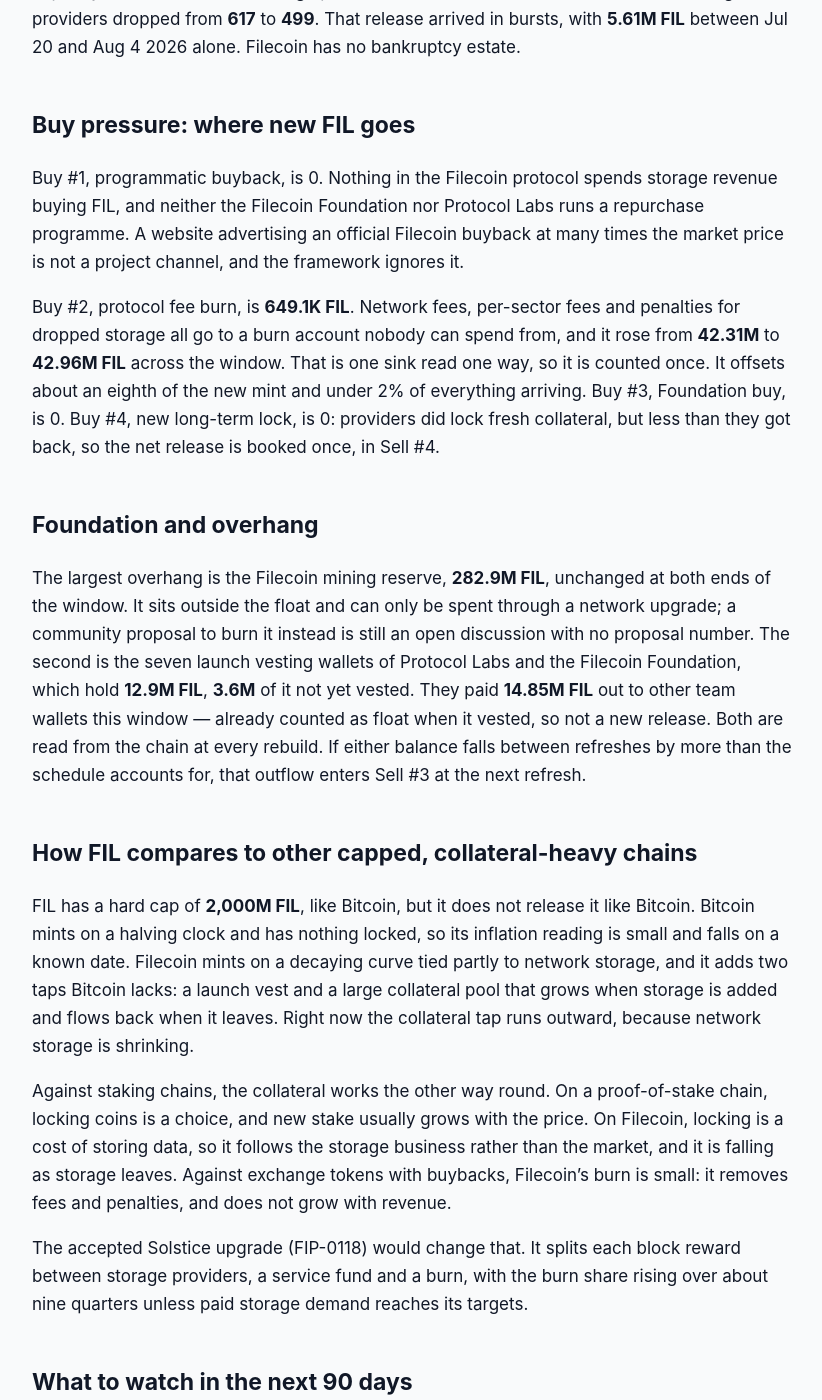
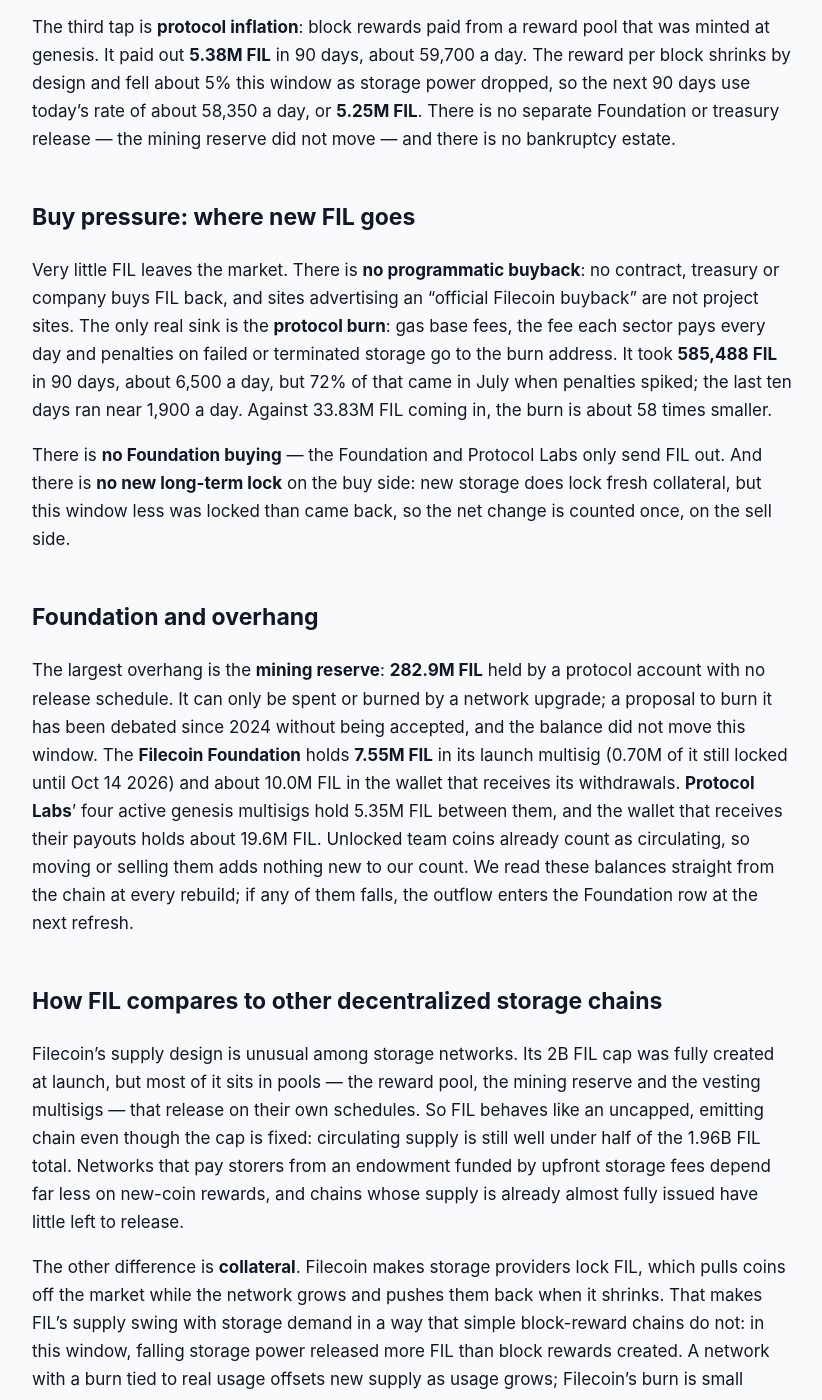
Before and after one commit to jeevansongmy-spec/mrnasdog-articles, a Jekyll site: the page built from crypto/fil-pressure-framework.md, in a window 1280 px wide and 1400 px high, scrolled down 1255 px. Shown: the whole window, without its empty margins (228-1050 px from the left). Built offline with Jekyll 4.4.1, drawn with Linux system fonts in a browser that asks for light colours; some of the changed text lies outside the part shown.

Commit message:
publish: crypto/fil-pressure-framework

```diff
--- a/crypto/fil-pressure-framework.md
+++ b/crypto/fil-pressure-framework.md
@@ -1,6 +1,6 @@
 ---
-title:         "FIL Inflation Analysis · September 2026 · Supply growing, projected to keep growing"
-description:   "Filecoin put 35.26M FIL on the market in 90 days; the mint was 5.42M. Vesting 16.84M, collateral 13.00M, burn 649.1K. Net +4.18%, next +2.74% as vesting ends."
+title:         "FIL Inflation Analysis · September 2026 · Supply growing · projected to keep growing"
+description:   "FIL supply is growing: 16.84M vested, 11.61M collateral returned and 5.38M mined against a 585K burn gave +4.00% in 90 days, about +2.31% next as vesting ends."
 canonical_url: "https://mrnasdog.com/research/fil/inflation"
 tags:          ["crypto", "fil", "filecoin", "storage"]
 published:     true
@@ -8,46 +8,54 @@ published:     true
 
 > Originally published at **[mrnasdog.com/research/fil/inflation](https://mrnasdog.com/research/fil/inflation)** by MrNasdog.
 
-Filecoin's FIL supply is growing, and new coins are the smallest part of it. The MrNasdog Pressure Framework reads FIL at **+4.18%** over the trailing 90 days and **+2.74%** over the next 90: **35.26M FIL** of sell pressure — launch vesting, storage collateral handed back and the block-reward mint — against **649.1K FIL** burned and no buyback. The six-year launch vest ends on **Oct 14 2026**, which is why the forward number falls, and the whole supply sits under a hard protocol cap of **2,000M FIL**.
+# FIL Inflation Analysis · September 2026 · Supply growing · projected to keep growing
+
+Filecoin's FIL supply is growing fast, and the pace is about to fall. Over the last 90 days **33.83M FIL** reached the market — **16.84M** from the six-year launch vesting, **11.61M** from storage collateral coming back and **5.38M** from block rewards — while only **585.5K FIL** was burned, a net rise of **+4.00%**. The launch vesting ends on **Oct 14 2026**, so the next 90 days read about **+2.31%**; the monitor reads **+4.79%** for the last 90 days.
 
 ## The verdict, in one paragraph
 
-Against a circulating base of **827.8M FIL**, the framework books **35.26M FIL** of sell pressure and **649.1K FIL** of buy pressure over the trailing 90 days — a net of **+4.18%** — and projects **+2.74%** for the next 90 days. The inflation monitor reads **+4.72%** for the same window, a gap of **0.54 percentage points**, just over the framework's 0.5pp tolerance, so the overview page carries a monitor-gap warning. The gap splits cleanly: **0.20pp** is base convention, because the monitor divides by the supply of 90 days ago while the framework divides by today's, and **0.34pp** is the monitor's supply estimate rising **2.7M FIL** faster than the chain's own circulating figure. The label for FIL is **a capped chain still paying out its launch allocation and its storage collateral**: the mint is shrinking, but the float is not.
+The MrNasdog Pressure Framework puts FIL's net supply change at **+4.00%** over the last 90 days (Jul 1 to Sep 29 2026) and **+2.31%** for the next 90. The monitor, which reads a third-party circulating count, shows **+4.79%**, a gap of **0.79 percentage points**. That is above our 0.5-point line, so the page carries a ⚠ monitor gap note. We walked it down: the monitor's supply figure sits about 85M FIL below the chain's own count and caught up **4.8M FIL** of older supply during the window (0.60 points), and it divides by the smaller 90-day-old figure (0.19 points). The chain's own circulating supply rose **33.25M FIL**, which is exactly our sell rows less the burn. Filecoin is a **steadily inflationary storage network whose biggest unlock is about to end**.
 
 ## Sell pressure: where new FIL comes from
 
-Sell #1, protocol inflation, is **5.42M FIL**. Filecoin mints new FIL every 30 seconds as block rewards for the storage providers who prove they are holding data. The chain's reward pot paid out exactly that much between Jun 20 2026 and Sep 18 2026, and the pace fell in every two-week slice of the window as total network storage shrank. A provider receives a quarter of each reward at once; the other three quarters unlock day by day over 180 days, and that locked part reaches the market through Sell #4 when it frees up.
+Three taps put FIL on the market, and the one people talk about most — mining — is the smallest. The largest is the **launch vesting**: 409.8M FIL set aside for Protocol Labs and the Filecoin Foundation at launch unlocks in a straight line over six years, about **187,100 FIL a day**. That added **16.84M FIL** in the last 90 days. The schedule is written into the chain's vesting multisigs and ends at epoch 6,456,088, on **Oct 14 2026**, so only about **2.89M FIL** is left to unlock. Protocol Labs' multisigs sent 14.8M FIL to its own wallets during the window; the Foundation's multisig did not move.
 
-Sell #2, vesting unlocks, is the largest tap at **16.84M FIL**. At launch Filecoin set aside **409.8M FIL** for Protocol Labs, its team and the Filecoin Foundation, vesting in a straight line over six years. That works out to **187.1K FIL** a day, and the chain's own vested figure rose by exactly the scheduled amount over the window, to the coin. Vested FIL counts as tradable the moment it vests, so later moves between team wallets add nothing. The schedule ends on **Oct 14 2026** (the project's own post says Oct 15), with only **4.92M FIL** still to come.
+The second tap is **returned storage collateral**, which sits in our "long-term locked" row. Filecoin storage providers must lock FIL as collateral for every sector they store, and three quarters of each block reward is also locked for 180 days. When storage expires or is removed, that FIL comes back. The network shrank this window — raw storage power fell 18%, from 1.89 to 1.55 EiB — so far more collateral was returned than newly locked: the locked total fell from 75.54M to 63.93M FIL, releasing **11.61M FIL**. It came in bursts, with 4.2M FIL in the last ten days of July alone, and the next 90 days hold the same total because nothing in the protocol has changed.
 
-Sell #3, Foundation and unscheduled unlocks, is 0: the Filecoin mining reserve did not move a single coin, and no other team pot has a release on record this window. Sell #4, long-term locked or bankruptcy, is **13.00M FIL**. Storage providers lock FIL as collateral for every sector they store and get it back when the sector ends. Locked FIL fell from **76.95M** to **63.95M** as capacity retired — network storage power fell about 18% and the count of active storage providers dropped from **617** to **499**. That release arrived in bursts, with **5.61M FIL** between Jul 20 and Aug 4 2026 alone. Filecoin has no bankruptcy estate.
+The third tap is **protocol inflation**: block rewards paid from a reward pool that was minted at genesis. It paid out **5.38M FIL** in 90 days, about 59,700 a day. The reward per block shrinks by design and fell about 5% this window as storage power dropped, so the next 90 days use today's rate of about 58,350 a day, or **5.25M FIL**. There is no separate Foundation or treasury release — the mining reserve did not move — and there is no bankruptcy estate.
 
 ## Buy pressure: where new FIL goes
 
-Buy #1, programmatic buyback, is 0. Nothing in the Filecoin protocol spends storage revenue buying FIL, and neither the Filecoin Foundation nor Protocol Labs runs a repurchase programme. A website advertising an official Filecoin buyback at many times the market price is not a project channel, and the framework ignores it.
+Very little FIL leaves the market. There is **no programmatic buyback**: no contract, treasury or company buys FIL back, and sites advertising an "official Filecoin buyback" are not project sites. The only real sink is the **protocol burn**: gas base fees, the fee each sector pays every day and penalties on failed or terminated storage go to the burn address. It took **585,488 FIL** in 90 days, about 6,500 a day, but 72% of that came in July when penalties spiked; the last ten days ran near 1,900 a day. Against 33.83M FIL coming in, the burn is about 58 times smaller.
 
-Buy #2, protocol fee burn, is **649.1K FIL**. Network fees, per-sector fees and penalties for dropped storage all go to a burn account nobody can spend from, and it rose from **42.31M** to **42.96M FIL** across the window. That is one sink read one way, so it is counted once. It offsets about an eighth of the new mint and under 2% of everything arriving. Buy #3, Foundation buy, is 0. Buy #4, new long-term lock, is 0: providers did lock fresh collateral, but less than they got back, so the net release is booked once, in Sell #4.
+There is **no Foundation buying** — the Foundation and Protocol Labs only send FIL out. And there is **no new long-term lock** on the buy side: new storage does lock fresh collateral, but this window less was locked than came back, so the net change is counted once, on the sell side.
 
 ## Foundation and overhang
 
-The largest overhang is the Filecoin mining reserve, **282.9M FIL**, unchanged at both ends of the window. It sits outside the float and can only be spent through a network upgrade; a community proposal to burn it instead is still an open discussion with no proposal number. The second is the seven launch vesting wallets of Protocol Labs and the Filecoin Foundation, which hold **12.9M FIL**, **3.6M** of it not yet vested. They paid **14.85M FIL** out to other team wallets this window — already counted as float when it vested, so not a new release. Both are read from the chain at every rebuild. If either balance falls between refreshes by more than the schedule accounts for, that outflow enters Sell #3 at the next refresh.
+The largest overhang is the **mining reserve**: **282.9M FIL** held by a protocol account with no release schedule. It can only be spent or burned by a network upgrade; a proposal to burn it has been debated since 2024 without being accepted, and the balance did not move this window. The **Filecoin Foundation** holds **7.55M FIL** in its launch multisig (0.70M of it still locked until Oct 14 2026) and about 10.0M FIL in the wallet that receives its withdrawals. **Protocol Labs**' four active genesis multisigs hold 5.35M FIL between them, and the wallet that receives their payouts holds about 19.6M FIL. Unlocked team coins already count as circulating, so moving or selling them adds nothing new to our count. We read these balances straight from the chain at every rebuild; if any of them falls, the outflow enters the Foundation row at the next refresh.
 
-## How FIL compares to other capped, collateral-heavy chains
+## How FIL compares to other decentralized storage chains
 
-FIL has a hard cap of **2,000M FIL**, like Bitcoin, but it does not release it like Bitcoin. Bitcoin mints on a halving clock and has nothing locked, so its inflation reading is small and falls on a known date. Filecoin mints on a decaying curve tied partly to network storage, and it adds two taps Bitcoin lacks: a launch vest and a large collateral pool that grows when storage is added and flows back when it leaves. Right now the collateral tap runs outward, because network storage is shrinking.
+Filecoin's supply design is unusual among storage networks. Its 2B FIL cap was fully created at launch, but most of it sits in pools — the reward pool, the mining reserve and the vesting multisigs — that release on their own schedules. So FIL behaves like an uncapped, emitting chain even though the cap is fixed: circulating supply is still well under half of the 1.96B FIL total. Networks that pay storers from an endowment funded by upfront storage fees depend far less on new-coin rewards, and chains whose supply is already almost fully issued have little left to release.
 
-Against staking chains, the collateral works the other way round. On a proof-of-stake chain, locking coins is a choice, and new stake usually grows with the price. On Filecoin, locking is a cost of storing data, so it follows the storage business rather than the market, and it is falling as storage leaves. Against exchange tokens with buybacks, Filecoin's burn is small: it removes fees and penalties, and does not grow with revenue.
+The other difference is **collateral**. Filecoin makes storage providers lock FIL, which pulls coins off the market while the network grows and pushes them back when it shrinks. That makes FIL's supply swing with storage demand in a way that simple block-reward chains do not: in this window, falling storage power released more FIL than block rewards created. A network with a burn tied to real usage offsets new supply as usage grows; Filecoin's burn is small today, so it offsets almost nothing.
 
-The accepted Solstice upgrade (FIP-0118) would change that. It splits each block reward between storage providers, a service fund and a burn, with the burn share rising over about nine quarters unless paid storage demand reaches its targets.
+After Oct 14 2026 the comparison shifts. With launch vesting gone, FIL's new supply comes down to block rewards of about 21M FIL a year plus whatever collateral the network returns — much closer to a normal proof-of-storage chain with a modest reward stream.
 
 ## What to watch in the next 90 days
 
-First, the end of launch vesting on **Oct 14 2026**: after the last **4.92M FIL**, Sell #2 is zero for good. Second, the Solstice upgrade, with a planned mainnet start of **Oct 12 2026** that is not yet final. Its first quarter burns nothing extra, but it makes every new sector count at ten times its raw size, which could raise the collateral new storage must lock. Third, collateral returns, which ran at **13.00M FIL** this window and move in bursts. Fourth, the mining reserve at **282.9M FIL**, where any move would be a network upgrade. Fifth, the burn account, which a larger burn share would start to fill faster.
+**Oct 14 2026 — launch vesting ends.** The last 2.89M FIL unlocks and the biggest source of new FIL stops; from then on the sell side is block rewards plus returned collateral.
+
+**The Solstice upgrade (FIP-0118).** It went live on the Filecoin test network on Sep 28 2026 and has no main-network date yet. It would split block rewards between storage providers and paid services and burn the part not earned, and it would let storage providers upgrade existing storage in a way that locks more collateral. Its first quarter burns nothing, so it would not change our count right away.
+
+**Storage power and collateral.** If storage power keeps falling, more collateral comes back to the market; if it stabilises, the 11.61M FIL release we project could shrink sharply — it was almost zero in late August.
+
+**The mining reserve.** Any proposal to spend or burn the 282.9M FIL reserve would change the long-run picture; none is scheduled.
 
 ## Summary
 
-The MrNasdog Pressure Framework reads Filecoin's FIL at **+4.18%** over the trailing 90 days and **+2.74%** projected: supply growing, projected to keep growing. The mint is the smallest tap at **5.42M FIL**; launch vesting added **16.84M** and returned storage collateral **13.00M**, against a **649.1K FIL** burn and no buyback. The key risk is the collateral tap, which has no end date and grows as network storage shrinks. The comfort is the calendar and the cap: launch vesting ends on **Oct 14 2026**, and total FIL can never pass **2,000M**.
+FIL's supply grew **+4.00%** in the last 90 days: 16.84M FIL of launch vesting, 11.61M of returned storage collateral and 5.38M of block rewards, against a burn of only 585.5K FIL and no buyback. The launch vesting ends on Oct 14 2026, which brings the next 90 days down to about **+2.31%**. The key risk is collateral: a shrinking storage network keeps returning locked FIL to the market, and that release has been larger than block rewards. The 2B FIL cap is fixed, but with 282.9M FIL in the mining reserve and most of the reward pool still to pay out, FIL stays a net-emitting coin for years.
 
 ---
 
-*MrNasdog Pressure Framework analysis of FIL, Metric 1 — Inflation. Data + explanation only. Not financial advice. Updated Sep 18 2026.*
+*MrNasdog Pressure Framework analysis of FIL, Metric 1 — Inflation. Data + explanation only. Not financial advice. Checked Sep 29 2026.*
```
